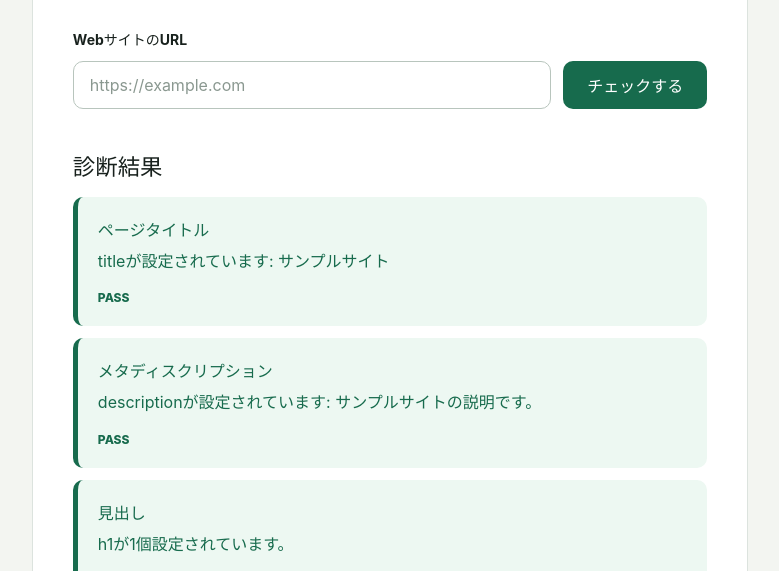
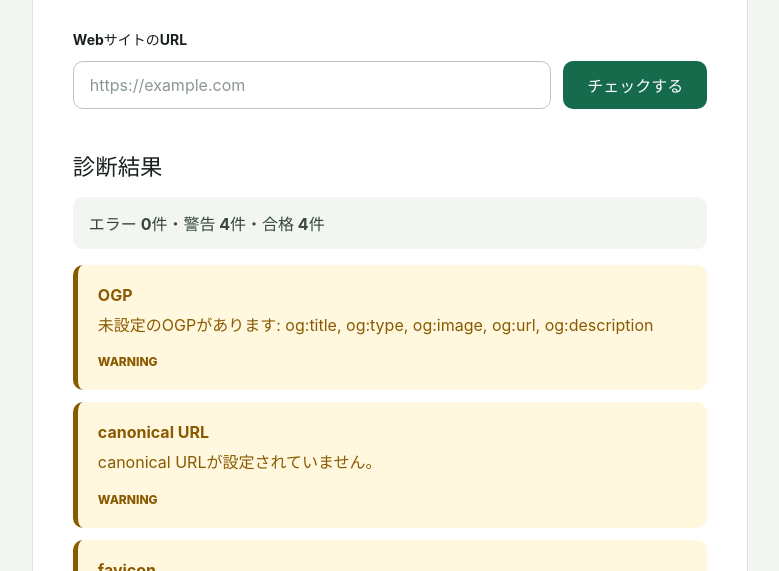
Before and after one commit to git-yuji/typescript-site-checker, a website built with Vite: page index.html in a window 1280 px wide. Shown: the part 212-783 px from the top of the page, without its empty margins (250-1029 px from the left). Built offline with nearby package versions, Linux system fonts and the light colour scheme.

Commit message:
feat: 診断結果画面を改善

```diff
--- a/src/main.ts
+++ b/src/main.ts
@@ -7,6 +7,8 @@ type CheckResult = {
   message: string;
   status: CheckStatus;
 };
+
+type ResultCounts = Record<CheckStatus, number>;
 
 type FetchSiteResponse =
   | {
@@ -273,6 +275,12 @@ app.innerHTML = `
 
     <section class="results" aria-labelledby="results-heading">
       <h2 id="results-heading">診断結果</h2>
+      <div
+        id="result-summary"
+        class="result-summary"
+        aria-live="polite"
+        tabindex="-1"
+      ></div>
       <ul id="result-list" class="result-list"></ul>
     </section>
   </main>
@@ -320,10 +328,18 @@ if (resultList === null) {
   throw new Error("#result-list が見つかりません。");
 }
 
+const resultSummary = document.querySelector<HTMLDivElement>("#result-summary");
+
+if (resultSummary === null) {
+  throw new Error("#result-summary が見つかりません。");
+}
+
 const checkButton = document.querySelector<HTMLButtonElement>("#check-button");
 if (checkButton === null) {
   throw new Error("#check-button が見つかりません。");
 }
+
+let hasCompletedChecks = false;
 
 const fetchSiteHtml = async (url: string): Promise<string> => {
   const response = await fetch("/api/fetch-site", {
@@ -362,9 +378,14 @@ const displayError = (message: string | null): void => {
 
 const setLoading = (isLoading: boolean): void => {
   checkButton.disabled = isLoading;
-  checkButton.textContent = isLoading ? "チェック中..." : "チェックする";
+  urlForm.setAttribute("aria-busy", String(isLoading));
 
-  urlForm.setAttribute("aria-busy", String(isLoading));
+  if (isLoading) {
+    checkButton.textContent = "チェック中...";
+    return;
+  }
+
+  checkButton.textContent = hasCompletedChecks ? "再チェック" : "チェックする";
 };
 
 const createResultCard = (result: CheckResult): HTMLLIElement => {
@@ -382,8 +403,46 @@ const createResultCard = (result: CheckResult): HTMLLIElement => {
   return card;
 };
 
+const statusPriority: Record<CheckStatus, number> = {
+  error: 0,
+  warning: 1,
+  pass: 2,
+};
+
+const sortResults = (results: CheckResult[]): CheckResult[] => {
+  return [...results].sort(
+    (firstResult, secondResult) =>
+      statusPriority[firstResult.status] - statusPriority[secondResult.status],
+  );
+};
+
+const countResults = (results: CheckResult[]): ResultCounts => {
+  return results.reduce<ResultCounts>(
+    (counts, result) => {
+      counts[result.status] += 1;
+      return counts;
+    },
+    {
+      pass: 0,
+      warning: 0,
+      error: 0,
+    },
+  );
+};
+
+const displaySummary = (counts: ResultCounts): void => {
+  resultSummary.textContent =
+    `エラー ${counts.error}件・` +
+    `警告 ${counts.warning}件・` +
+    `合格 ${counts.pass}件`;
+};
+
 const displayResults = (results: CheckResult[]): void => {
-  const cards = results.map(createResultCard);
+  const counts = countResults(results);
+  const sortedResults = sortResults(results);
+  const cards = sortedResults.map(createResultCard);
+
+  displaySummary(counts);
   resultList.replaceChildren(...cards);
 };
 
@@ -409,6 +468,9 @@ const handleSubmit = async (event: SubmitEvent): Promise<void> => {
 
     const results = runChecks(htmlDocument);
     displayResults(results);
+    resultSummary.focus();
+
+    hasCompletedChecks = true;
   } catch (error) {
     const message =
       error instanceof Error ? error.message : "HTMLを取得できませんでした。";
--- a/src/style.css
+++ b/src/style.css
@@ -142,6 +142,15 @@ h1 {
   font-size: 1.4rem;
 }
 
+.result-summary {
+  margin-bottom: 16px;
+  padding: 14px 16px;
+  color: #34463d;
+  background: #f3f5f1;
+  border-radius: 10px;
+  font-weight: 700;
+}
+
 .result-list {
   display: grid;
   gap: 12px;
```
